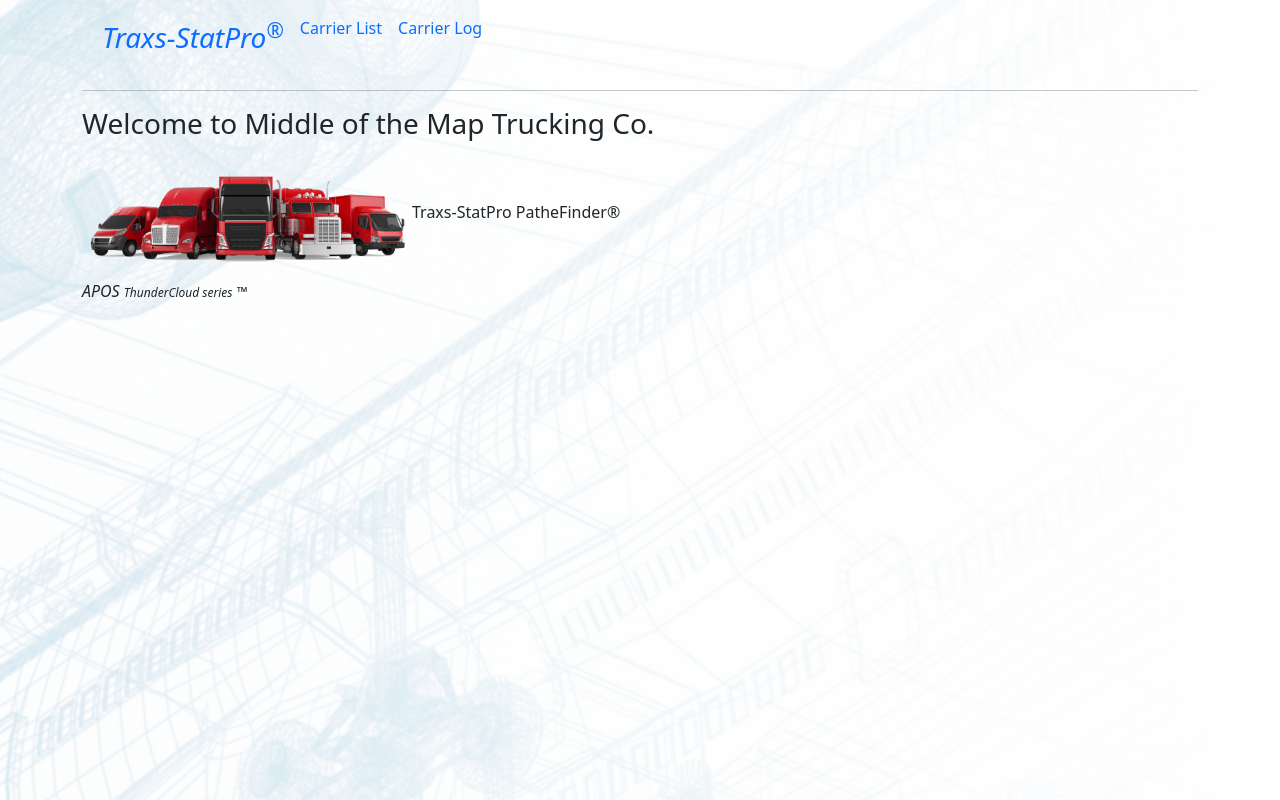
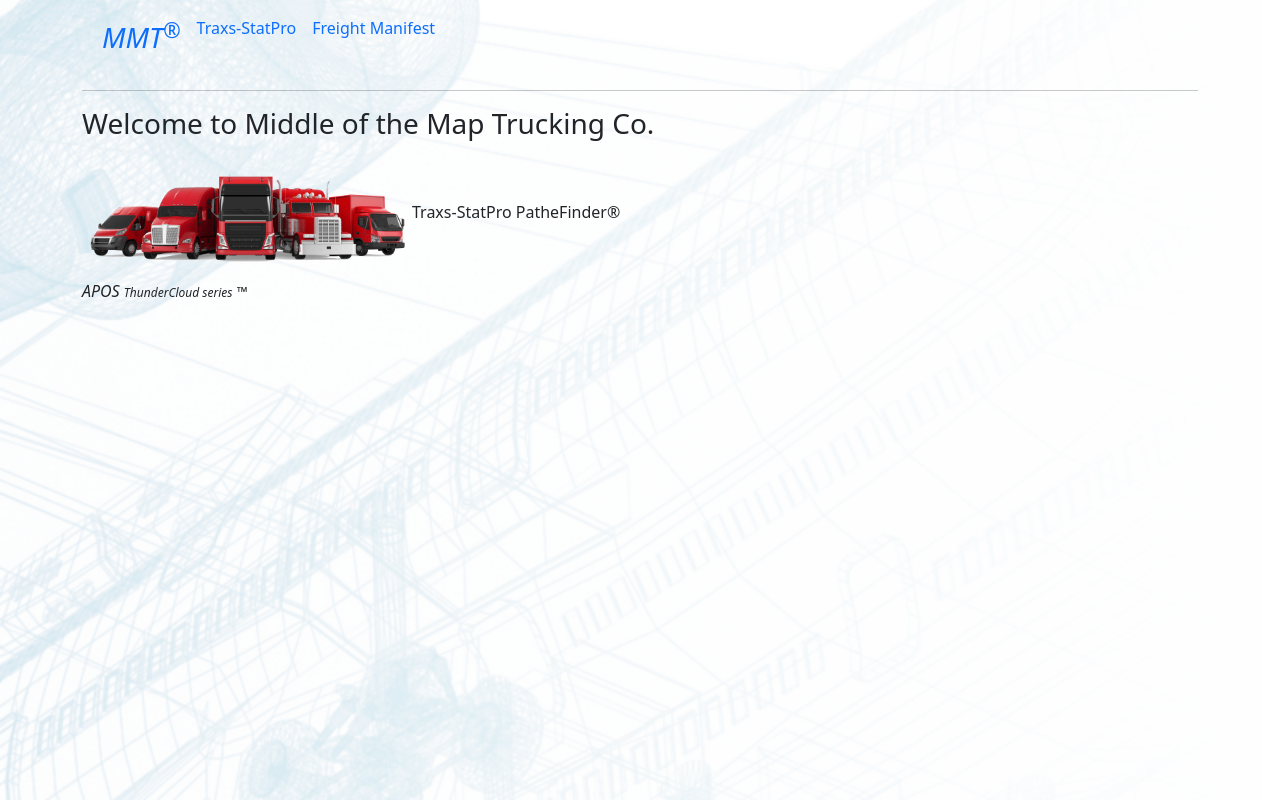
Before and after one commit to alansealy0914/TRAXX-StatPro, an Angular app: page / in a window 1280 px wide. Built offline with nearby package versions, Linux system fonts and the light colour scheme.

Commit message:
housekeeping

```diff
--- a/src/app/navigation/navigation.component.html
+++ b/src/app/navigation/navigation.component.html
@@ -4,13 +4,13 @@
       <div class="container-fluid">
         <ul class="navbar-nav">
           <li class="nav-item">
-            <a class="nav-link active" href="#"><span style="font-size:28px"><i>Traxs-StatPro</i><sup>&reg;</sup></span></a>
+            <a class="nav-link active" href="#"><span style="font-size:28px"><i>MMT</i><sup>&reg;</sup></span></a>
           </li>
          <li class="nav-item">
-            <a class="nav-link" href="/post/index">Carrier List</a>
+            <a class="nav-link" href="/post/index">Traxs-StatPro</a>
           </li>
           <li class="nav-item">
-            <a class="nav-link" href="#">Carrier Log </a>
+            <a class="nav-link" href="#">Freight Manifest </a>
           </li>
           <!--<li class="nav-item">
             <a class="nav-link disabled" href="#">Disabled</a>
--- a/src/app/post/index/index.component.html
+++ b/src/app/post/index/index.component.html
@@ -18,8 +18,8 @@
         <td>{{ post.body }}</td>
         <td>
           <a href="#" [routerLink]="['/post/', post.id, 'view']" class="btn btn-info">View</a>
-          <a href="#" [routerLink]="['/post/', post.id, 'edit']" class="btn btn-primary">Edit</a>
-          <button type="button" (click)="deletePost(post.id)" class="btn btn-danger">Delete</button>
+          <a href="#" [routerLink]="['/post/', post.id, 'edit']" class="btn btn-success" style="color:black">Edit</a>
+          <button type="button" (click)="deletePost(post.id)" class="btn btn-danger" style="color: black;">Delete</button>
         </td>
       </tr>
     </table>
```
